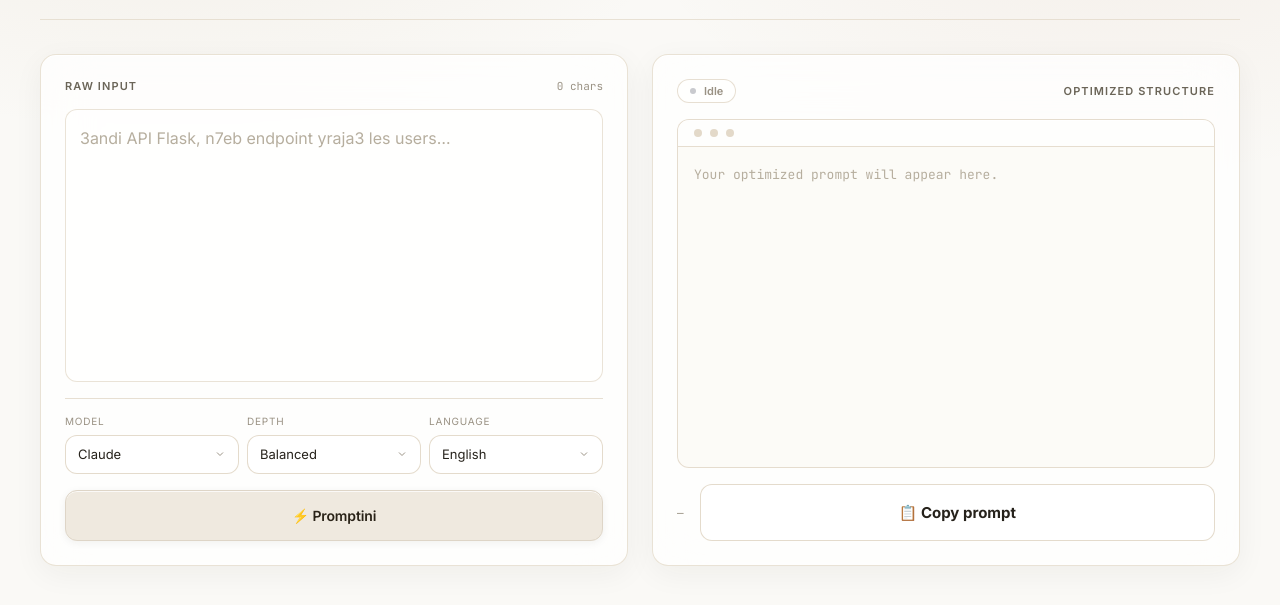
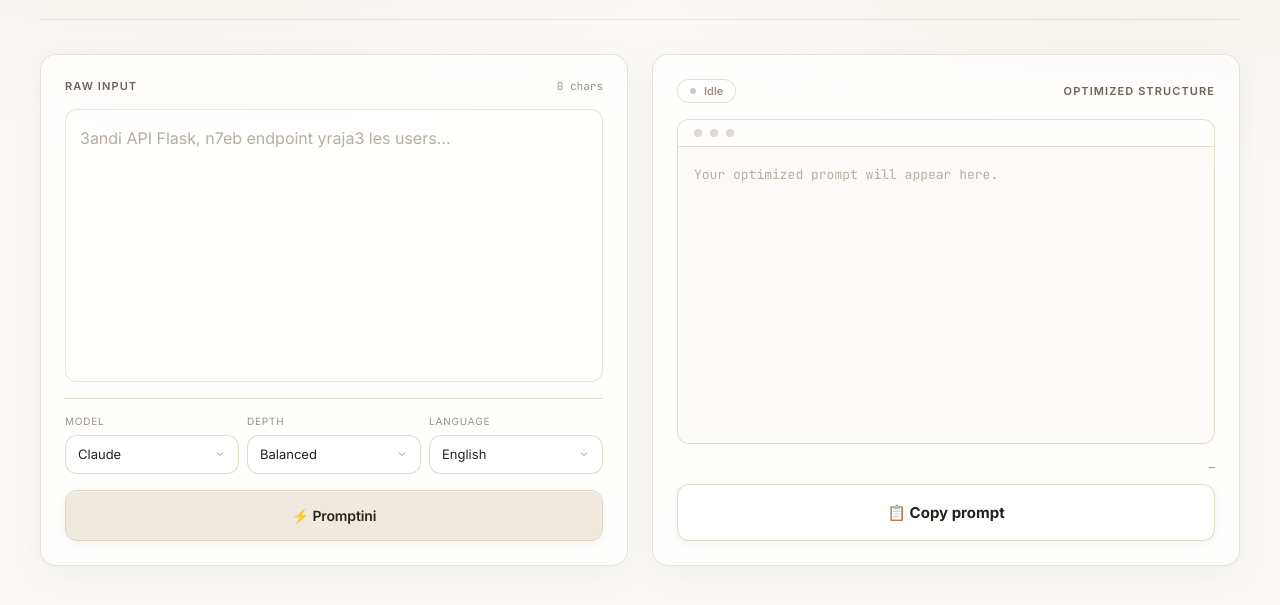
Before and after one commit to Bechir02/promptini, a plain HTML site: page web/index.html in a window 1280 px wide. Shown: the part 117-722 px from the top of the page. Drawn offline with Linux system fonts and the light colour scheme.

Commit message:
Lock output to English (fix language block); full-width copy button

```diff
--- a/web/index.html
+++ b/web/index.html
@@ -70,10 +70,10 @@
   .step .sd{width:6px;height:6px;border-radius:50%;background:#D8CFC0;}
   .step.active{color:#26221B;} .step.active .sd{background:#B45309;box-shadow:0 0 8px #B45309;animation:epPulse 1.1s ease-in-out infinite;}
   .step.done{color:#3F6212;} .step.done .sd{background:#65A30D;box-shadow:0 0 8px #65A30D;}
-  .foot{display:flex;align-items:center;gap:16px;}
-  .tok{font-family:'JetBrains Mono',monospace;font-size:11px;color:#9A9284;white-space:nowrap;}
-  .copy{flex:1;border-radius:12px;font-size:15px;font-weight:700;padding:18px;background:rgba(255,255,255,.7);
-    border:1px solid rgba(226,216,199,.9);color:#26221B;cursor:pointer;box-shadow:inset 0 1px 0 rgba(255,255,255,.8);transition:background .18s,box-shadow .18s;}
+  .foot{display:flex;flex-direction:column;gap:10px;}
+  .tok{font-family:'JetBrains Mono',monospace;font-size:11px;color:#9A9284;white-space:nowrap;align-self:flex-end;}
+  .copy{width:100%;border-radius:12px;font-size:15px;font-weight:700;padding:18px;background:rgba(255,255,255,.85);
+    border:1px solid rgba(226,216,199,.95);color:#26221B;cursor:pointer;box-shadow:inset 0 1px 0 rgba(255,255,255,.9),0 2px 8px rgba(42,35,24,.05);transition:background .18s,box-shadow .18s;}
   .copy:hover{background:rgba(255,255,255,.95);box-shadow:0 4px 14px rgba(15,23,42,.06);}
   #toast{position:fixed;bottom:24px;left:50%;transform:translateX(-50%);z-index:99;}
 </style>
```
Also changed, not shown: 1 other file.
